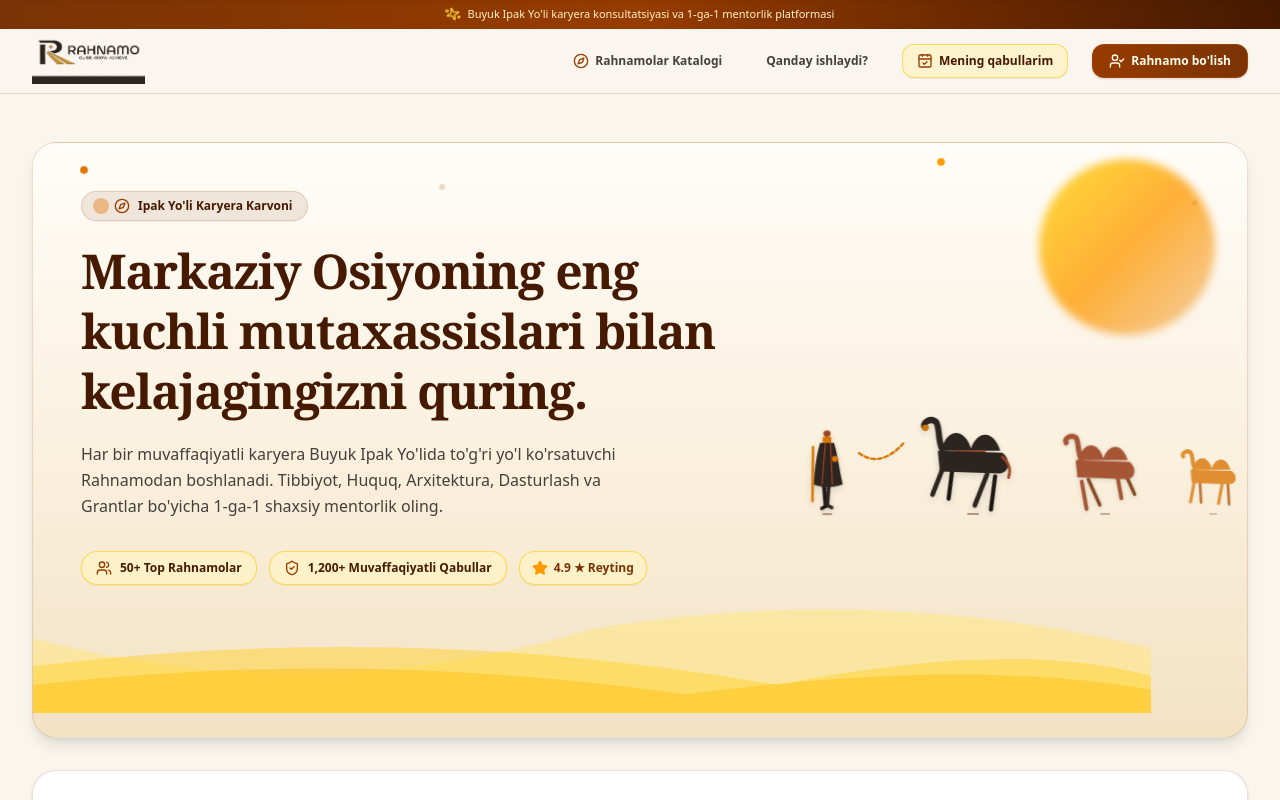
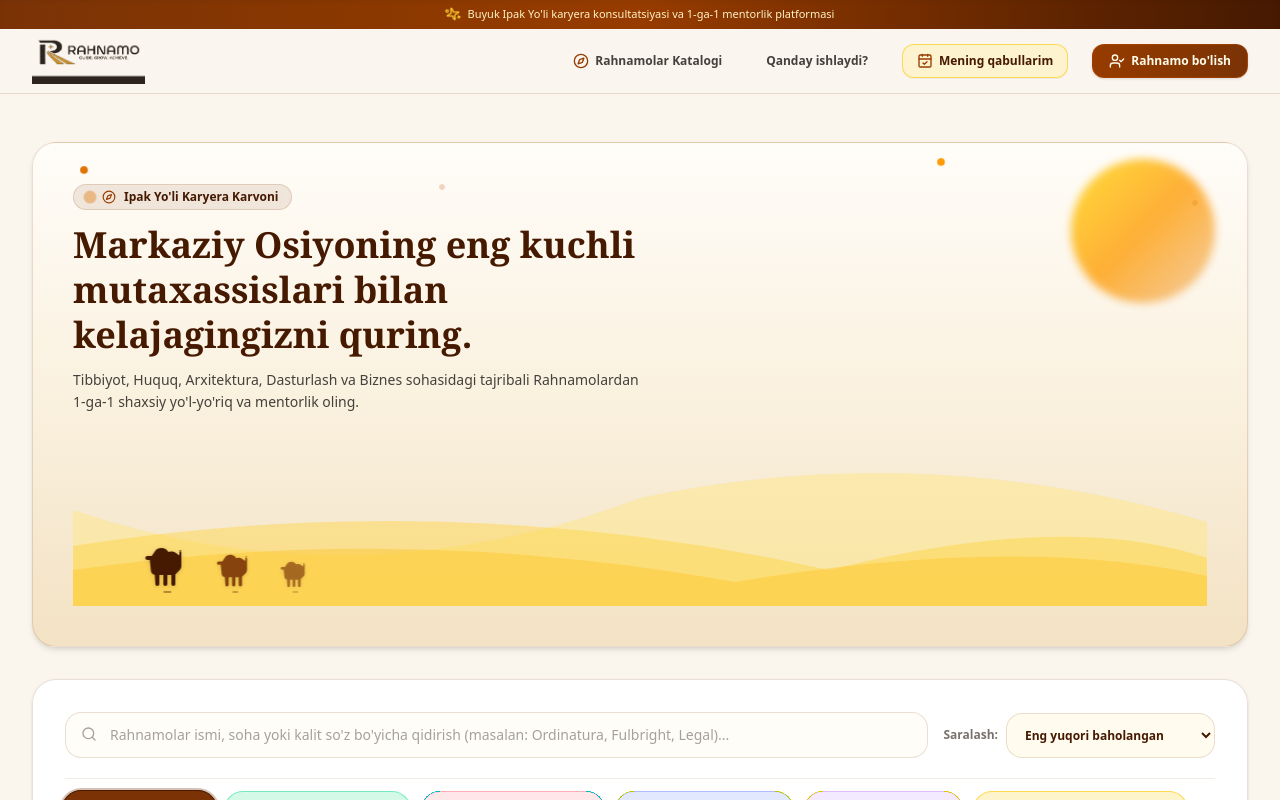
Before and after one commit to diyorislomov/rahnamo, a Next.js app: page / in a window 1280 px wide. Shown: the top 800 px of the page. Built offline with nearby package versions, Linux system fonts and the light colour scheme.

Commit message:
revert: restore exact first original hero page design

```diff
--- a/src/components/DesertCaravan.tsx
+++ b/src/components/DesertCaravan.tsx
@@ -1,16 +1,15 @@
 'use client';
 
-import React from 'react';
-import { Compass, Star, ShieldCheck, Users } from 'lucide-react';
+import { Sparkles, Compass } from 'lucide-react';
+import { CamelIcon } from '@/components/Icons';
 
 export default function DesertCaravan() {
   return (
-    <div className="relative w-full overflow-hidden rounded-3xl bg-gradient-to-b from-[#FFFDF9] via-[#FAF1DF] to-[#F3E2C4] border border-amber-900/15 shadow-lg p-6 sm:p-12 my-6 select-none group">
+    <div className="relative w-full overflow-hidden rounded-3xl bg-gradient-to-b from-[#FFFDF9] via-[#FAF1DF] to-[#F3E2C4] border border-amber-900/15 shadow-md p-6 sm:p-10 my-6 select-none group">
+      {/* Glowing Warm Desert Sun */}
+      <div className="absolute top-4 right-8 w-24 h-24 sm:w-36 sm:h-36 rounded-full bg-gradient-to-br from-amber-300 via-amber-500 to-amber-600/40 opacity-80 blur-xs animate-pulse" />
 
-      {/* ☀️ Radiant Silk Road Desert Sun */}
-      <div className="absolute top-4 right-8 w-28 h-28 sm:w-44 sm:h-44 rounded-full bg-gradient-to-br from-amber-300 via-amber-500 to-amber-600/40 opacity-80 blur-xs animate-pulse pointer-events-none" />
-
-      {/* ✨ Ambient Desert Sun Rays & Twinkling Sparkles */}
+      {/* Twinkling Desert Stars Overlay */}
       <div className="absolute inset-0 overflow-hidden pointer-events-none">
         <div className="absolute top-6 left-12 w-1.5 h-1.5 rounded-full bg-amber-600 animate-twinkle-fast" />
         <div className="absolute top-10 left-1/3 w-2 h-2 rounded-full bg-amber-700 animate-twinkle-slow" />
@@ -18,187 +17,70 @@
         <div className="absolute top-14 right-12 w-2 h-2 rounded-full bg-amber-600 animate-twinkle-slow" />
       </div>
 
-      <div className="relative z-10 grid grid-cols-1 lg:grid-cols-12 gap-8 items-center">
-
-        {/* Left Column: Hero Title, Subtitle & Value Chips */}
-        <div className="lg:col-span-7 space-y-5 text-left">
-          <div className="inline-flex items-center gap-2 px-3.5 py-1.5 rounded-full bg-amber-900/10 border border-amber-900/15 text-amber-950 text-xs font-extrabold backdrop-blur-xs shadow-2xs">
-            <span className="w-2.5 h-2.5 rounded-full bg-amber-600 animate-ping" />
-            <Compass className="w-4 h-4 text-amber-800" />
-            <span>Ipak Yo'li Karyera Karvoni</span>
-          </div>
-
-          <h1 className="font-serif font-black text-3xl sm:text-5xl text-amber-950 leading-tight tracking-tight">
-            Markaziy Osiyoning eng kuchli mutaxassislari bilan kelajagingizni quring.
-          </h1>
-
-          <p className="text-xs sm:text-base text-stone-700 leading-relaxed font-sans max-w-xl">
-            Har bir muvaffaqiyatli karyera Buyuk Ipak Yo'lida to'g'ri yo'l ko'rsatuvchi Rahnamodan boshlanadi. Tibbiyot, Huquq, Arxitektura, Dasturlash va Grantlar bo'yicha 1-ga-1 shaxsiy mentorlik oling.
-          </p>
-
-          {/* Value Stats Pills */}
-          <div className="pt-3 flex flex-wrap items-center gap-3 text-xs font-bold font-sans">
-            <div className="flex items-center gap-2 bg-amber-100/80 border border-amber-300/80 px-3.5 py-2 rounded-2xl text-amber-950 shadow-2xs">
-              <Users className="w-4 h-4 text-amber-800" />
-              <span>50+ Top Rahnamolar</span>
-            </div>
-            <div className="flex items-center gap-2 bg-amber-100/80 border border-amber-300/80 px-3.5 py-2 rounded-2xl text-amber-950 shadow-2xs">
-              <ShieldCheck className="w-4 h-4 text-amber-800" />
-              <span>1,200+ Muvaffaqiyatli Qabullar</span>
-            </div>
-            <div className="flex items-center gap-1.5 bg-amber-100/80 border border-amber-300/80 px-3 py-2 rounded-2xl text-amber-900 shadow-2xs">
-              <Star className="w-4 h-4 text-amber-500 fill-amber-500" />
-              <span>4.9 ★ Reyting</span>
-            </div>
-          </div>
+      <div className="relative z-10 max-w-xl">
+        <div className="inline-flex items-center gap-2 px-3 py-1 rounded-full bg-amber-900/10 border border-amber-900/15 text-amber-950 text-xs font-bold mb-3 backdrop-blur-xs">
+          <span className="w-2 h-2 rounded-full bg-amber-600 animate-ping" />
+          <Compass className="w-3.5 h-3.5 text-amber-800" />
+          <span>Ipak Yo'li Karyera Karvoni</span>
         </div>
 
-        {/* Right Column: Real Walking Caravan (Leg Cycles, Anchored Rope, Pacing Gait) */}
-        <div className="lg:col-span-5 relative h-56 sm:h-72 w-full flex items-end justify-center">
+        <h1 className="font-serif font-extrabold text-2xl sm:text-4xl text-amber-950 leading-tight">
+          Markaziy Osiyoning eng kuchli mutaxassislari bilan kelajagingizni quring.
+        </h1>
 
-          {/* Animated Walking Caravan Group */}
-          <div className="absolute bottom-4 left-2 sm:left-8 flex items-end gap-1 sm:gap-4 animate-caravan z-20">
-
-            {/* 🚶 1. RAHNAMO HUMAN GUIDE WITH REAL 2-FRAME LEG-SWING & STAFF ANIMATION */}
-            <div className="flex flex-col items-center animate-man-walk z-20 relative">
-              <svg viewBox="0 0 60 100" className="w-10 h-16 sm:w-13 sm:h-22 text-amber-950 fill-current drop-shadow-md overflow-visible">
-                {/* Back Leg (Swinging) */}
-                <g className="animate-human-leg-back" style={{ transformOrigin: '28px 68px' }}>
-                  <path d="M26 68 L20 94" stroke="#1C1612" strokeWidth="4.5" strokeLinecap="round" />
-                  <path d="M20 94 L15 95" stroke="#1C1612" strokeWidth="4" strokeLinecap="round" />
-                </g>
-
-                {/* Front Leg (Swinging Opposite) */}
-                <g className="animate-human-leg-front" style={{ transformOrigin: '34px 68px' }}>
-                  <path d="M32 68 L38 94" stroke="#2C241E" strokeWidth="4.5" strokeLinecap="round" />
-                  <path d="M38 94 L44 95" stroke="#2C241E" strokeWidth="4" strokeLinecap="round" />
-                </g>
-
-                {/* Main Body Robe */}
-                <path d="M22 22 C18 34 16 52 14 70 C26 74 36 74 48 70 C44 52 42 34 38 22 Z" fill="#2C241E" />
-                <path d="M28 22 L24 70 M34 22 L36 70" stroke="#9C4221" strokeWidth="1.5" />
-
-                {/* Turban / Head Cover */}
-                <path d="M26 12 C24 6 36 6 34 12 C34 16 26 16 26 12 Z" fill="#9C4221" />
-                <path d="M25 15 H35 V22 H25 Z" fill="#D97706" />
-
-                {/* Hand Position holding lead rope & Staff */}
-                <g className="animate-human-staff" style={{ transformOrigin: '22px 28px' }}>
-                  <path d="M14 26 L8 88" stroke="#D97706" strokeWidth="3" strokeLinecap="round" />
-                  <circle cx="38" cy="42" r="3.5" fill="#D97706" /> {/* Hand holding rope anchor */}
-                </g>
-              </svg>
-              <span className="w-2.5 h-0.5 bg-amber-950/40 rounded-full mt-0.5" />
-            </div>
-
-            {/* 🔗 2. ANCHORED LEAD ROPE (EXACT SVG COORDINATE MATCH BETWEEN GUIDE HAND & CAMEL NOSE) */}
-            <div className="relative z-10 -mx-3 mb-8 sm:mb-11">
-              <svg className="w-12 h-8 text-amber-800 drop-shadow-xs" viewBox="0 0 50 30" fill="none">
-                <path d="M2 12 Q24 28 48 2" stroke="#D97706" strokeWidth="2.5" strokeDasharray="4 3" strokeLinecap="round" />
-              </svg>
-            </div>
-
-            {/* 🐪 3. LEAD CAMEL WITH 4-LEG PACING GAIT & STAGGERED TIMING */}
-            <div className="flex flex-col items-center animate-camel-bob z-20">
-              <svg viewBox="0 0 120 100" className="w-24 h-20 sm:w-32 sm:h-26 text-amber-950 fill-current drop-shadow-md overflow-visible">
-                {/* Leg Pair B (Diagonal Pair: Front-Right + Back-Right) */}
-                <g className="animate-leg-pair-b" style={{ transformOrigin: '55px 60px', animationDelay: '0.45s' }}>
-                  <path d="M40 60 L44 92" stroke="#1C1612" strokeWidth="4" strokeLinecap="round" />
-                  <path d="M82 60 L86 92" stroke="#1C1612" strokeWidth="4" strokeLinecap="round" />
-                </g>
-
-                {/* Leg Pair A (Diagonal Pair: Front-Left + Back-Left) */}
-                <g className="animate-leg-pair-a" style={{ transformOrigin: '55px 60px' }}>
-                  <path d="M32 60 L28 92" stroke="#2C241E" strokeWidth="4.5" strokeLinecap="round" />
-                  <path d="M74 60 L70 92" stroke="#2C241E" strokeWidth="4.5" strokeLinecap="round" />
-                </g>
-
-                {/* Head, Halter & Neck (Anchor for Lead Rope at x=14, y=20) */}
-                <path d="M14 20 C10 16 18 10 24 14 C28 18 26 32 30 40" stroke="#2C241E" strokeWidth="6" strokeLinecap="round" fill="none" />
-                <circle cx="14" cy="20" r="3" fill="#D97706" /> {/* Halter Anchor */}
-
-                {/* Double Humps & Saddle Blanket */}
-                <path d="M30 40 C35 20 52 20 58 40 C64 22 80 22 86 42 L28 42 Z" fill="#2C241E" />
-                <path d="M42 42 H72 V58 H42 Z" fill="#9C4221" />
-                <path d="M46 44 H68 V56 H46 Z" fill="#D97706" />
-
-                {/* Main Body */}
-                <path d="M26 42 L88 44 C96 50 96 62 86 64 L28 62 Z" fill="#2C241E" />
-                {/* Tail */}
-                <path d="M88 48 Q98 56 94 68" stroke="#9C4221" strokeWidth="2.5" strokeLinecap="round" fill="none" />
-              </svg>
-              <span className="w-3 h-0.5 bg-amber-950/40 rounded-full mt-0.5" />
-            </div>
-
-            {/* 🐫 4. FOLLOWER CAMEL 2 (STAGGERED 0.3s OFFSET) */}
-            <div className="flex flex-col items-center animate-camel-bob [animation-delay:0.3s]">
-              <svg viewBox="0 0 120 100" className="w-20 h-16 sm:w-26 sm:h-22 text-amber-900 fill-current opacity-90 drop-shadow-sm overflow-visible">
-                <g className="animate-leg-pair-b" style={{ transformOrigin: '55px 60px', animationDelay: '0.75s' }}>
-                  <path d="M40 60 L44 92" stroke="#78350F" strokeWidth="4" strokeLinecap="round" />
-                  <path d="M82 60 L86 92" stroke="#78350F" strokeWidth="4" strokeLinecap="round" />
-                </g>
-                <g className="animate-leg-pair-a" style={{ transformOrigin: '55px 60px', animationDelay: '0.3s' }}>
-                  <path d="M32 60 L28 92" stroke="#9C4221" strokeWidth="4.5" strokeLinecap="round" />
-                  <path d="M74 60 L70 92" stroke="#9C4221" strokeWidth="4.5" strokeLinecap="round" />
-                </g>
-                <path d="M15 22 C12 18 20 12 26 16 C30 20 28 32 32 40" stroke="#9C4221" strokeWidth="6" strokeLinecap="round" fill="none" />
-                <path d="M30 40 C35 20 52 20 58 40 C64 22 80 22 86 42 L28 42 Z" fill="#9C4221" />
-                <path d="M26 42 L88 44 C96 50 96 62 86 64 L28 62 Z" fill="#9C4221" />
-              </svg>
-              <span className="w-2.5 h-0.5 bg-amber-950/30 rounded-full mt-0.5" />
-            </div>
-
-            {/* 🐫 5. FOLLOWER CAMEL 3 (STAGGERED 0.6s OFFSET) */}
-            <div className="flex flex-col items-center animate-camel-bob [animation-delay:0.6s]">
-              <svg viewBox="0 0 120 100" className="w-16 h-14 sm:w-20 sm:h-18 text-amber-800 fill-current opacity-80 drop-shadow-xs overflow-visible">
-                <g className="animate-leg-pair-b" style={{ transformOrigin: '55px 60px', animationDelay: '1.05s' }}>
-                  <path d="M40 60 L44 92" stroke="#B45309" strokeWidth="4" strokeLinecap="round" />
-                  <path d="M82 60 L86 92" stroke="#B45309" strokeWidth="4" strokeLinecap="round" />
-                </g>
-                <g className="animate-leg-pair-a" style={{ transformOrigin: '55px 60px', animationDelay: '0.6s' }}>
-                  <path d="M32 60 L28 92" stroke="#D97706" strokeWidth="4.5" strokeLinecap="round" />
-                  <path d="M74 60 L70 92" stroke="#D97706" strokeWidth="4.5" strokeLinecap="round" />
-                </g>
-                <path d="M15 22 C12 18 20 12 26 16 C30 20 28 32 32 40" stroke="#D97706" strokeWidth="6" strokeLinecap="round" fill="none" />
-                <path d="M30 40 C35 20 52 20 58 40 C64 22 80 22 86 42 L28 42 Z" fill="#D97706" />
-                <path d="M26 42 L88 44 C96 50 96 62 86 64 L28 62 Z" fill="#D97706" />
-              </svg>
-              <span className="w-2 h-0.5 bg-amber-950/20 rounded-full mt-0.5" />
-            </div>
-
-          </div>
-
-        </div>
-
+        <p className="text-xs sm:text-sm text-stone-700 mt-3 leading-relaxed">
+          Tibbiyot, Huquq, Arxitektura, Dasturlash va Biznes sohasidagi tajribali Rahnamolardan 1-ga-1 shaxsiy yo'l-yo'riq va mentorlik oling.
+        </p>
       </div>
 
-      {/* 🌊 3-Layer Parallax Desert Sand Dunes Base */}
-      <div className="relative mt-4 h-20 sm:h-28 w-full -mb-6 -mx-6 sm:-mx-12">
+      {/* Animated 3-Layer Sand Dunes + Walking Camel Caravan */}
+      <div className="relative mt-8 sm:mt-12 h-24 sm:h-36 w-full">
+        {/* Dune Layer 1 (Far) */}
         <svg
-          className="absolute bottom-0 left-0 w-full h-full text-amber-200/60"
+          className="absolute bottom-0 left-0 w-full h-full text-amber-200/50"
           viewBox="0 0 1200 120"
           preserveAspectRatio="none"
         >
           <path fill="currentColor" d="M0,40 Q300,120 600,30 Q900,-20 1200,50 L1200,120 L0,120 Z" />
         </svg>
 
+        {/* Dune Layer 2 (Mid) */}
         <svg
-          className="absolute bottom-0 left-0 w-full h-full text-amber-300/50"
+          className="absolute bottom-0 left-0 w-full h-full text-amber-300/40"
           viewBox="0 0 1200 120"
           preserveAspectRatio="none"
         >
           <path fill="currentColor" d="M0,70 Q400,20 800,90 Q1050,40 1200,80 L1200,120 L0,120 Z" />
         </svg>
 
+        {/* Dune Layer 3 (Foreground) */}
         <svg
-          className="absolute bottom-0 left-0 w-full h-full text-amber-400/40"
+          className="absolute bottom-0 left-0 w-full h-full text-amber-400/30"
           viewBox="0 0 1200 120"
           preserveAspectRatio="none"
         >
           <path fill="currentColor" d="M0,90 Q350,50 700,100 Q1000,60 1200,95 L1200,120 L0,120 Z" />
         </svg>
+
+        {/* Walking Camel Caravan Silhouette */}
+        <div className="absolute bottom-3 left-6 sm:left-16 flex items-end gap-3 sm:gap-6 animate-caravan">
+          {/* Lead Camel */}
+          <div className="flex flex-col items-center animate-camel-bob">
+            <CamelIcon className="w-9 h-9 sm:w-12 sm:h-12 text-amber-950 fill-current drop-shadow-sm" />
+            <span className="w-2 h-0.5 bg-amber-950/40 rounded-full mt-0.5" />
+          </div>
+          {/* Camel 2 */}
+          <div className="flex flex-col items-center animate-camel-bob [animation-delay:0.4s]">
+            <CamelIcon className="w-8 h-8 sm:w-10 sm:h-10 text-amber-900 fill-current drop-shadow-sm opacity-90" />
+            <span className="w-1.5 h-0.5 bg-amber-950/30 rounded-full mt-0.5" />
+          </div>
+          {/* Camel 3 */}
+          <div className="flex flex-col items-center animate-camel-bob [animation-delay:0.8s]">
+            <CamelIcon className="w-6 h-6 sm:w-8 sm:h-8 text-amber-900/80 fill-current drop-shadow-sm opacity-80" />
+            <span className="w-1.5 h-0.5 bg-amber-950/20 rounded-full mt-0.5" />
+          </div>
+        </div>
       </div>
-
     </div>
   );
 }
```
